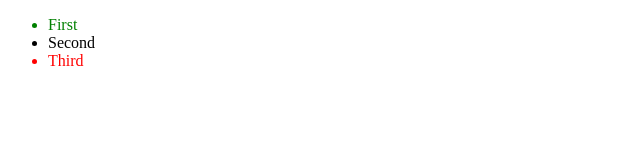
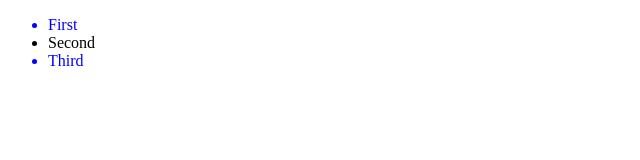
Before and after one commit to giorgi123412/html-and-css-tutorials, a plain HTML site: page 6-CSS-Selectors/index.html in a window 1280 px wide. Shown: the full height of the page, 0-640 px from the left. Drawn offline with Linux system fonts and the light colour scheme.

Commit message:
feat(6.CSS Selectors): finish tutorial-8

```diff
--- a/6-CSS-Selectors/style.css
+++ b/6-CSS-Selectors/style.css
@@ -1,7 +1,3 @@
-li:first-child {
-    color: green;
+li:nth-child(odd) {
+    color: blue;
 }
-
-li:last-child {
-    color: red;
-}
```
